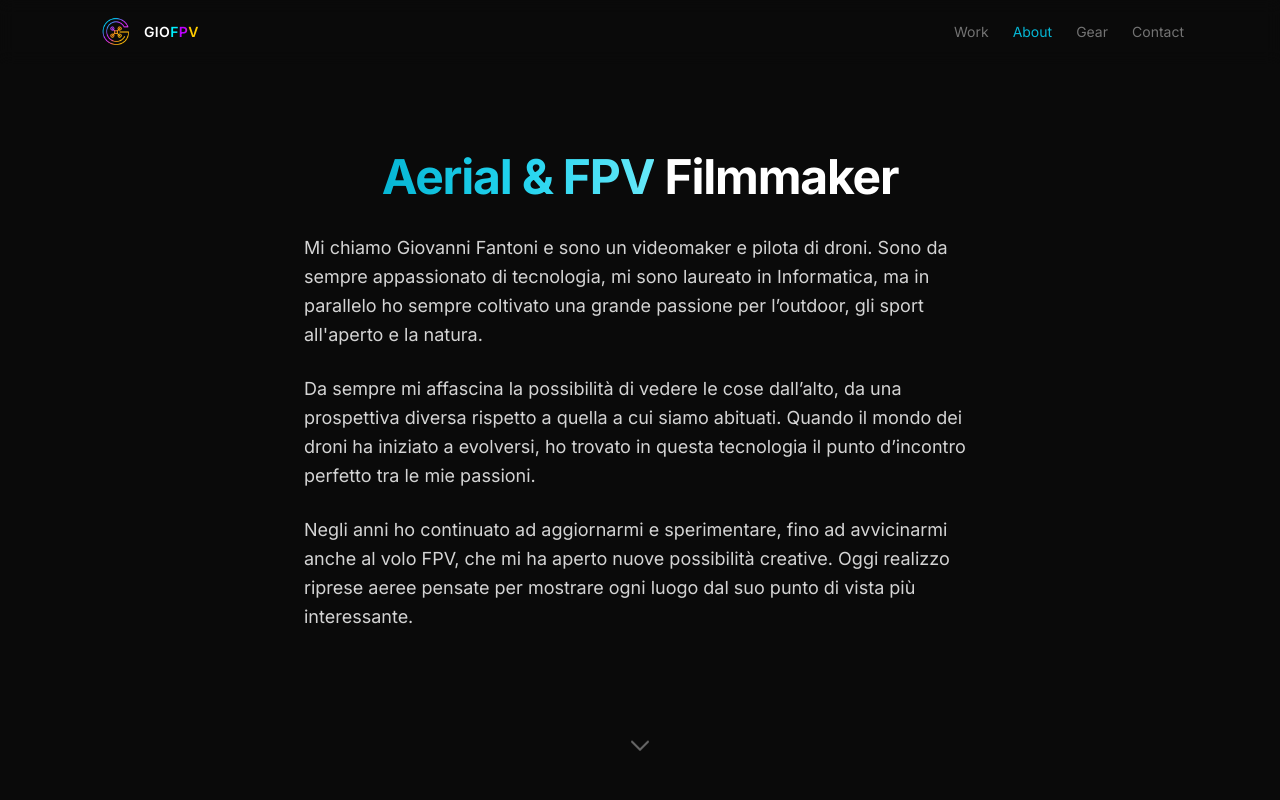
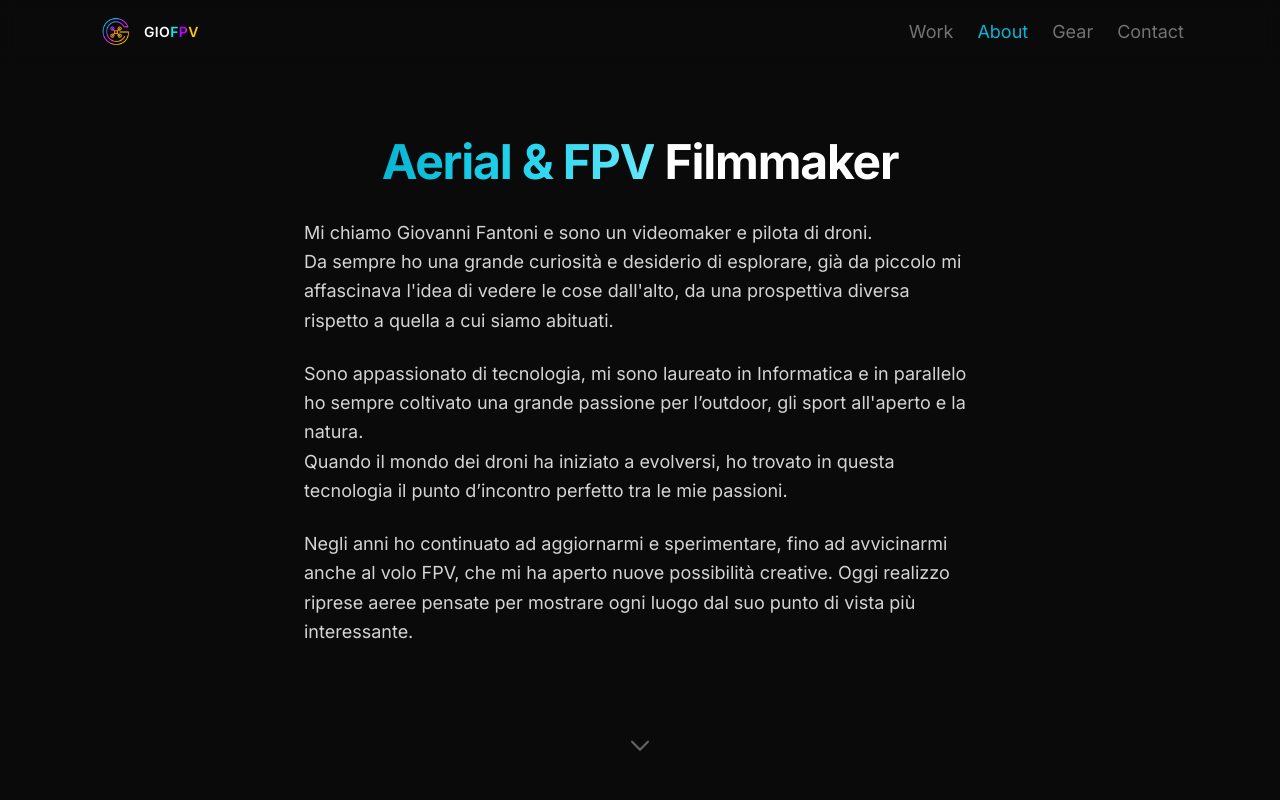
Before and after one commit to Gi0mputer/giofpv-site, a Next.js app: page /about in a window 1280 px wide. Shown: the top 800 px of the page. Built offline with nearby package versions, Linux system fonts and the light colour scheme.

Commit message:
feat: Add site header, about page, and hero video components.

```diff
--- a/app/about/page.tsx
+++ b/app/about/page.tsx
@@ -19,10 +19,12 @@ export default function AboutPage() {
           <div className="space-y-6 text-base sm:text-lg text-neutral-300 leading-relaxed">
             <p>
               Mi chiamo Giovanni Fantoni e sono un videomaker e pilota di droni.
-              Sono da sempre appassionato di tecnologia, mi sono laureato in Informatica, ma in parallelo ho sempre coltivato una grande passione per l’outdoor, gli sport all'aperto e la natura.
+              <br />
+              Da sempre ho una grande curiosità e desiderio di esplorare, già da piccolo mi affascinava l'idea di vedere le cose dall'alto, da una prospettiva diversa rispetto a quella a cui siamo abituati.
             </p>
             <p>
-              Da sempre mi affascina la possibilità di vedere le cose dall’alto, da una prospettiva diversa rispetto a quella a cui siamo abituati.
+              Sono appassionato di tecnologia, mi sono laureato in Informatica e in parallelo ho sempre coltivato una grande passione per l’outdoor, gli sport all'aperto e la natura.
+              <br />
               Quando il mondo dei droni ha iniziato a evolversi, ho trovato in questa tecnologia il punto d’incontro perfetto tra le mie passioni.
             </p>
             <p>
--- a/app/components/HeroVideo.tsx
+++ b/app/components/HeroVideo.tsx
@@ -5,9 +5,9 @@ import { ChevronDown } from "lucide-react";
 
 export function HeroVideo() {
     return (
-        <section className="relative w-full flex flex-col items-center px-6 pt-24 pb-8 md:min-h-screen md:justify-center md:pt-24 md:pb-12">
+        <section className="relative w-full flex flex-col items-center px-0 md:px-6 pt-24 pb-8 md:h-screen md:pt-[70px] md:pb-6 md:justify-between bg-neutral-950">
             {/* Centered Video Container */}
-            <div className="relative aspect-video w-full max-w-5xl overflow-hidden rounded-lg shadow-2xl shadow-black/50 z-10" style={{ aspectRatio: '16/9' }}>
+            <div className="relative aspect-video w-full max-w-5xl overflow-hidden rounded-lg shadow-xl shadow-black/30 z-10" style={{ aspectRatio: '16/9' }}>
                 <iframe
                     src="https://www.youtube.com/embed/kddVKHFSUAw?autoplay=1&mute=1&controls=1&loop=1&playlist=kddVKHFSUAw&rel=0&modestbranding=1&playsinline=1&vq=hd1080"
                     className="absolute inset-0 h-full w-full"
@@ -17,8 +17,8 @@ export function HeroVideo() {
                 />
             </div>
 
-            {/* Scroll Down Button - Positioned at Bottom - Hidden on mobile to save space */}
-            <div className="hidden md:flex absolute bottom-8 left-1/2 -translate-x-1/2 animate-bounce z-20">
+            {/* Scroll Down Button - Pushed to bottom by justify-between */}
+            <div className="hidden md:flex animate-bounce z-20">
                 <Link
                     href="#gallery"
                     className="text-white/40 hover:text-amber-400 transition-all duration-300 hover:scale-110"
--- a/app/components/SiteHeader.tsx
+++ b/app/components/SiteHeader.tsx
@@ -45,7 +45,7 @@ export function SiteHeader() {
         </Link>
 
         {/* NAV */}
-        <nav className="flex items-center gap-6 text-sm">
+        <nav className="flex items-center gap-6 text-sm md:text-lg">
           {navLinks.map((link) => {
             const isActive = pathname.startsWith(link.href);
             return (
@@ -53,8 +53,8 @@ export function SiteHeader() {
                 key={link.href}
                 href={link.href}
                 className={`transition ${isActive
-                    ? link.color
-                    : `text-neutral-500 ${link.color.replace('text-', 'hover:text-')}`
+                  ? link.color
+                  : `text-neutral-500 ${link.color.replace('text-', 'hover:text-')}`
                   }`}
               >
                 {link.label}
```
